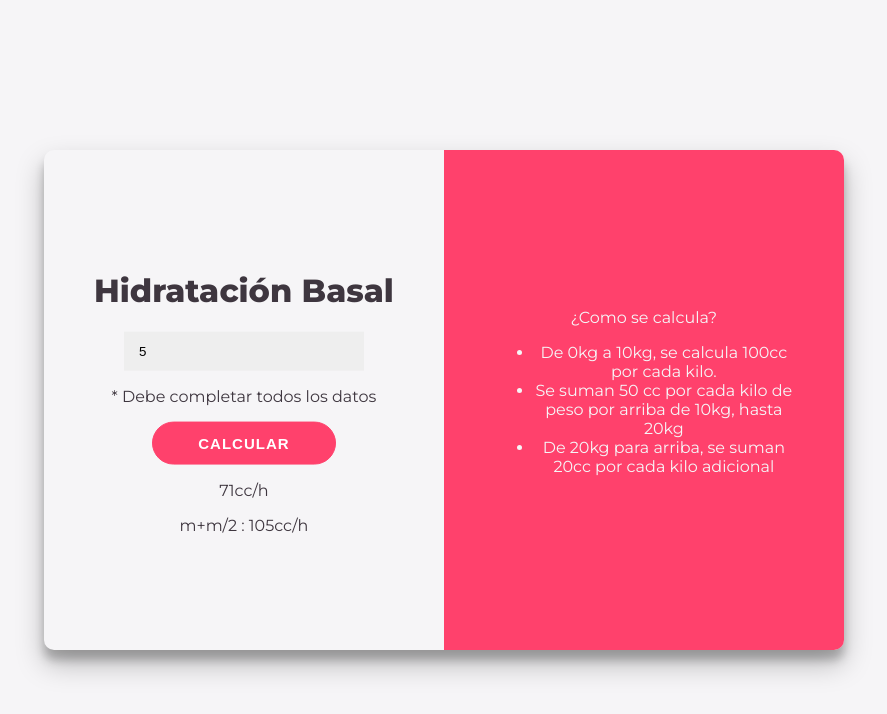
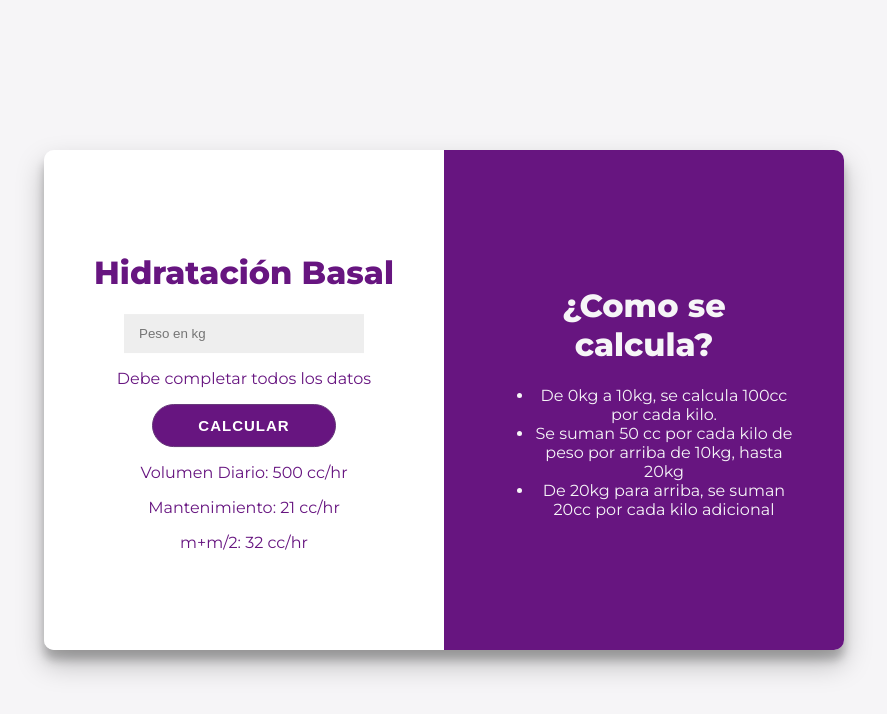
Before and after one commit to Lizz217/Calculadora, a plain HTML site: page index.html in a window 1280 px wide. Both pictures are taken after typing "5" into the empty fields and a click on the button "CALCULAR". Shown: the whole page, without its empty margins (196-1083 px from the left). Drawn offline with Linux system fonts and the light colour scheme.

Commit message:
subo archivo js

```diff
--- a/index.html
+++ b/index.html
@@ -3,23 +3,27 @@
 
 <head>
     <title>Calculadora de Hidratación</title>
+    <meta charset="utf-8" />
     <link rel="stylesheet" href="./style.css" />
+    <script src="./script.js" defer></script>
 </head>
 
 <body>
     <div id="contenedor">
-        <div id="Calculadora" >
+        <div id="calculadora" >
             <div class="contenido">
             <h1>Hidratación Basal</h1>
-            <input type="number" placeholder="Peso en kg" />
-            <p>* Debe completar todos los datos</p>
-            <button>Calcular</button>
-            <p>71cc/h</p>
-            <p>m+m/2 : 105cc/h</p>
+            <input type="number" id="peso" placeholder="Peso en kg" />
+            <p> Debe completar todos los datos</p>
+            <button id="calcular">Calcular</button>
+            <p id="volumen"></p>
+            <p id="flu"></p>
+            <p id="man"></p>
             </div>
         </div>
         <div id="detalle">
-            <div class="contenido" <h1>¿Como se calcula?</h1>
+            <div class="contenido" >
+            <h1> ¿Como se calcula? </h1>
             <ul>
                 <li> De 0kg a 10kg, se calcula 100cc por cada kilo.</li>
                 <li>Se suman 50 cc por cada kilo de peso por arriba de 10kg, hasta 20kg</li>
--- /dev/null
+++ b/script.js
@@ -0,0 +1,94 @@
+
+
+
+// Declarar constantes
+const CALCULAR = document.getElementById("calcular");
+const ERROR = document.getElementById("error");
+const FLU = document.getElementById("flu");
+const MAN = document.getElementById("man");
+const PESO = document.getElementById("peso");
+const VOLUMEN= document.getElementById("volumen");
+
+function HollidaySegar(peso){
+    let pesoRestante=0;
+    let resultado=0;
+    //Definir constantes
+    const FLUJO1=1500;
+    const FLUJO2=1000;
+    if(peso> 20){
+        pesoRestante=peso-20;
+        resultado= FLUJO1+(pesoRestante*20)
+        return resultado;
+    }
+     else if(peso>10){
+        pesoRestante=peso-10;
+        resultado= FLUJO2+(pesoRestante*50)
+        return resultado;
+
+    }
+    else{
+        return resultado = peso * 100;
+    }
+
+}
+function superficieCorporal(peso) {
+    return ( (peso * 4) + 7) / (peso + 90);
+}
+
+// Traer el dato del input cuando se hace clic en el botón "calcular"
+CALCULAR.addEventListener("click", () => {
+    const peso = document.getElementById("peso").value;
+    console.log("El peso ingresado es: " + peso);
+
+    if ( peso <= 0 || isNaN(peso)) {
+        ERROR.style.display = 'block'; // Mostrar el mensaje de error
+        PESO.onfocus = () => {
+            ERROR.style.display = 'none'; // Ocultar el mensaje de error
+        }
+    } else {
+        // Verificar peso y realizar el cálculo correspondiente
+        let resultado;
+
+        if (peso <= 30) {
+            // ingresar fórmula de Holliday-Segar
+            resultado = HollidaySegar(peso);
+
+            PESO.value = ""; // limpiar input
+            console.log("El resultado del calculo es: " + resultado);
+
+            // calcula flujo de líquido y el mantenimiento
+            let fluHora = Math.round(resultado / 24);
+            let mantenimiento = Math.round(fluHora * 1.5);
+
+            // muestra en pantalla el flujo de líquido y el mantenimiento
+            VOLUMEN.innerHTML= "Volumen Diario: "+resultado+ " cc/hr"
+            FLU.innerHTML ="Mantenimiento: "+ fluHora + " cc/hr";
+            MAN.innerHTML = "m+m/2: " + mantenimiento + " cc/hr";
+            FLU.style.display = "block";
+            MAN.style.display = "block";
+
+        } else {
+            // superficie corporal
+            console.log(superficieCorporal(peso))
+            let resultado1 = Math.round(superficieCorporal(peso) * 1500);
+            let resultado2 = Math.round(superficieCorporal(peso) * 2000);
+
+            PESO.value = ""; // limpiar el input
+            console.log("El resultado de SC*1500 es: " + resultado1);
+            console.log("El resultado de SC*2000 es: " + resultado2);
+
+            // se calcula el flujo líquido y el mantenimiento
+            let fluHora1 = Math.round(resultado1 / 24);
+            let mantenimiento1 = Math.round(fluHora1 * 1.5);
+
+            let fluHora2 = Math.round(resultado2 / 24);
+            let mantenimiento2 = Math.round(fluHora2 * 1.5);
+
+            // en pantalla
+            VOLUMEN.innerHTML = "Volumen diario entre "+ resultado1 + " cc"+ " y "+resultado2 + " cc" ;
+            VOLUMEN.style.display="block"
+            FLU.style.display = "none";
+            MAN.style.display = "none";
+        }
+    }
+});
--- a/style.css
+++ b/style.css
@@ -3,7 +3,7 @@
 body{
     background: #f6f5f7;
     font-family: 'Montserrat', sans-serif;
-    color:#3E363F;
+    color:#671580;
 }
 #contenedor{
     width: 800px;
@@ -27,7 +27,7 @@ body{
 }
 
 #detalle{
-    background: #FF416C;
+    background: #671580;
     /* Con estas 3 lineas vamos a hacer que los divs queden lado a lado */
     width: 50%;
     height: 100%;
@@ -55,8 +55,8 @@ button {
 	font-weight: bold;
 	padding: 12px 45px;
 	border-radius: 30px;
-	background-color: #FF416C;
-	border: 1px solid #FF416C;
+	background-color: #671580;
+	border: 1px solid #643477;
 	color: #FFFFFF;
 	text-transform: uppercase;
 	letter-spacing: 1px;
@@ -79,4 +79,4 @@ button:active {
     font-size: 25px;
     margin-bottom: 5px;
     display: none;
-}
+ }
```
